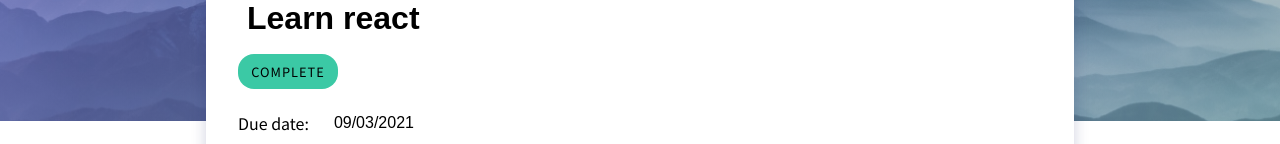
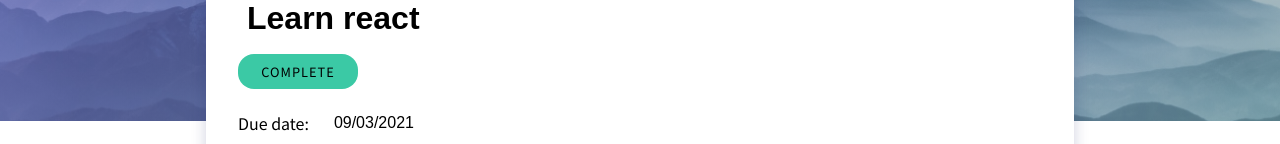
Before and after one commit to dolphius21/cynder-to-do-list, a Next.js app: page /tasks/5b21ca3eeb7f6fbccd471815 in a window 1280 px wide. Shown: the part 279-423 px from the top of the page. Built offline with nearby package versions, Linux system fonts and the light colour scheme.

Commit message:
Routed edit icon to task details page

```diff
--- a/components/SingleTask.js
+++ b/components/SingleTask.js
@@ -30,7 +30,11 @@ const SingleTask = ({ taskDetails, onTaskDelete, onTaskCompleteToggle }) => {
       <p className={`task-due-date ${overdue && 'date-overdue'}`}>
         {formattedDueDate}
       </p>
-      <FaPencilAlt className="task-icon" />
+      <Link href={`/tasks/${_id}`}>
+        <a>
+          <FaPencilAlt className="task-icon" />
+        </a>
+      </Link>
       <FaTrashAlt onClick={() => onTaskDelete(_id)} className="task-icon" />
     </div>
   );
--- a/pages/tasks/[id].js
+++ b/pages/tasks/[id].js
@@ -48,8 +48,6 @@ const TaskDetails = ({ details }) => {
 
   const overdue = details.dueDate < new Date().toISOString();
 
-  console.log(overdue);
-
   return (
     <div className="container">
       <Head>
@@ -72,7 +70,7 @@ const TaskDetails = ({ details }) => {
           />
           <div
             className={`task-form-status ${
-              details.isComplete && !overdue
+              details.isComplete
                 ? 'task-form-status-complete'
                 : !details.isComplete && !overdue
                 ? 'task-form-status-incomplete'
--- a/styles/globals.scss
+++ b/styles/globals.scss
@@ -311,7 +311,7 @@ input {
     font-size: 0.8rem;
     text-align: center;
     border-radius: $radius-md;
-    max-width: 100px;
+    max-width: 120px;
     margin-bottom: 1rem;
     text-transform: uppercase;
     letter-spacing: 1px;
```
